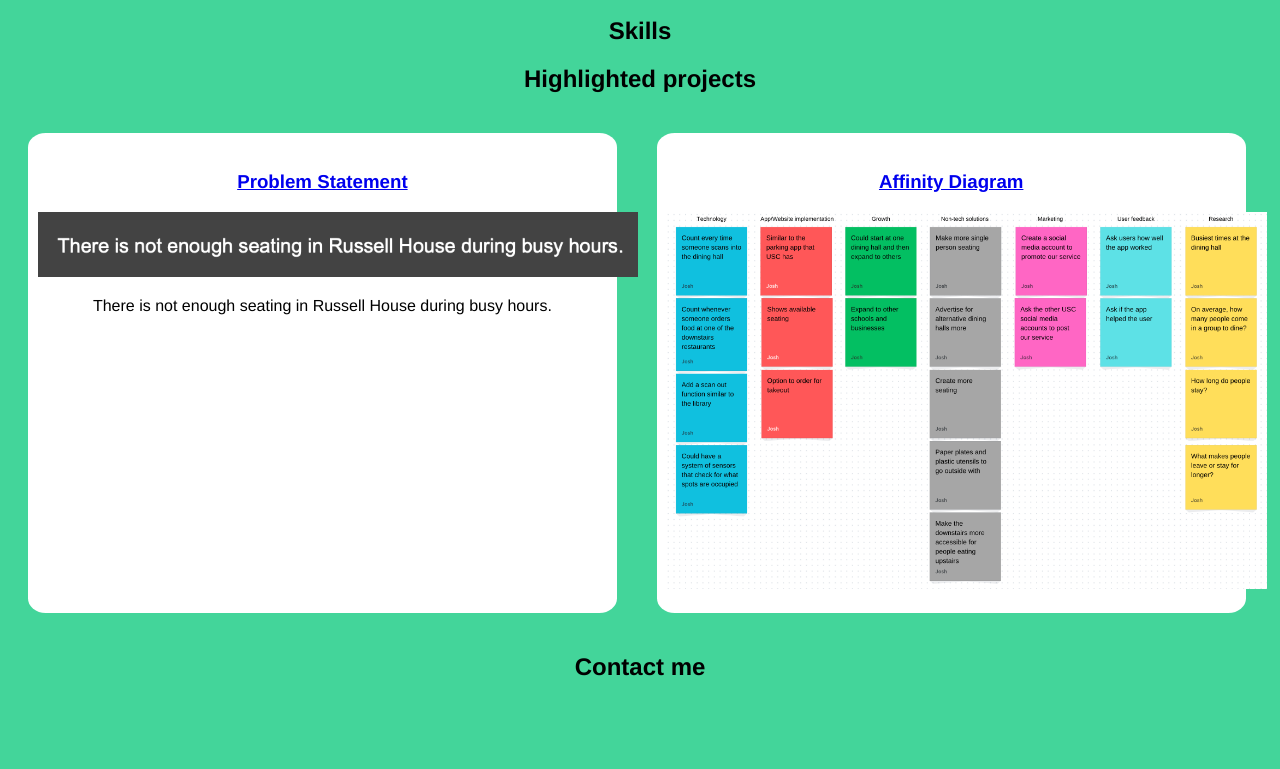
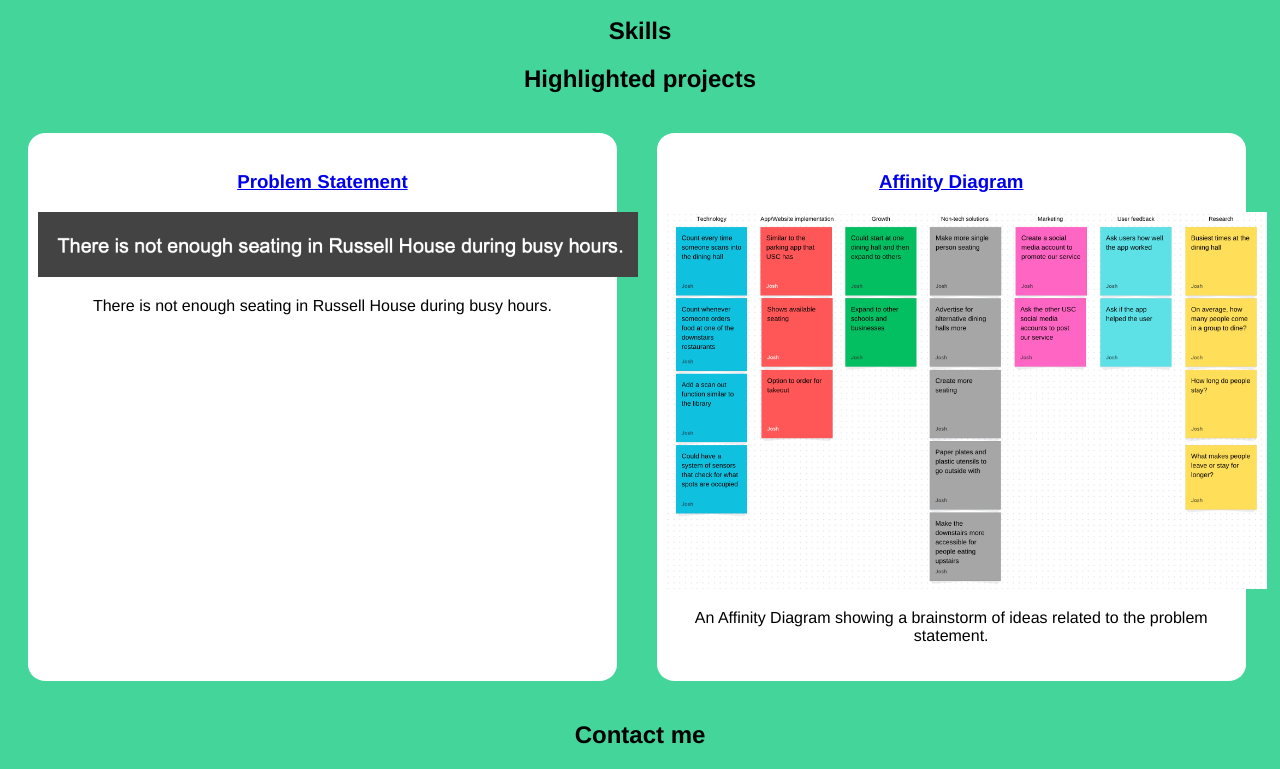
Before and after one commit to JoshW-432/JoshW-432.github.io, a plain HTML site: page index.html in a window 1280 px wide. Shown: the part 111-880 px from the top of the page. Before the commit the page ends 812 px from the top, so only its background shows below. Drawn offline with Linux system fonts and the light colour scheme.

Commit message:
Affinity Diagram description

```diff
--- a/index.html
+++ b/index.html
@@ -35,6 +35,7 @@
                 <a href="files/AffinityDiagram.pdf" target="_blank">
                     <img src="images/AffinityDiagram.png" width="600">
                 </a>
+                <p>An Affinity Diagram showing a brainstorm of ideas related to the problem statement.</p>
             </section>
         </div>
 
```
